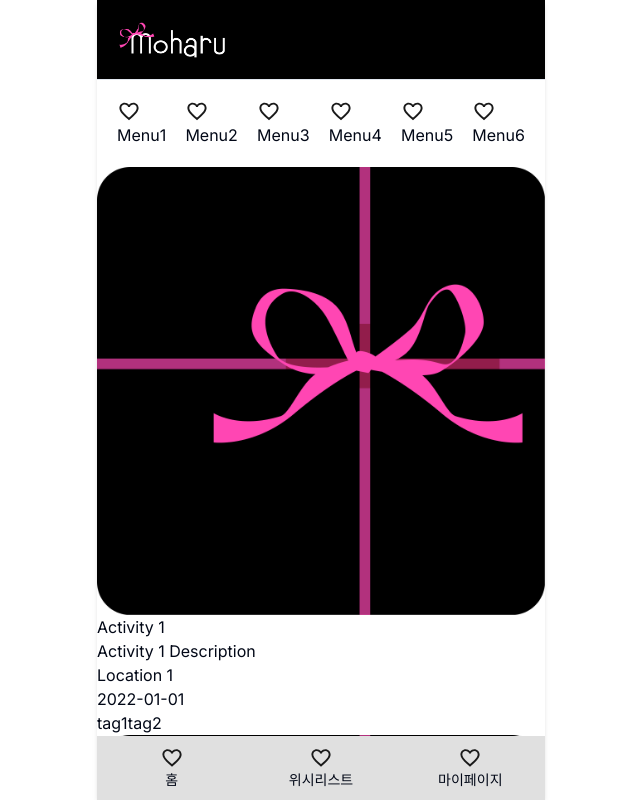
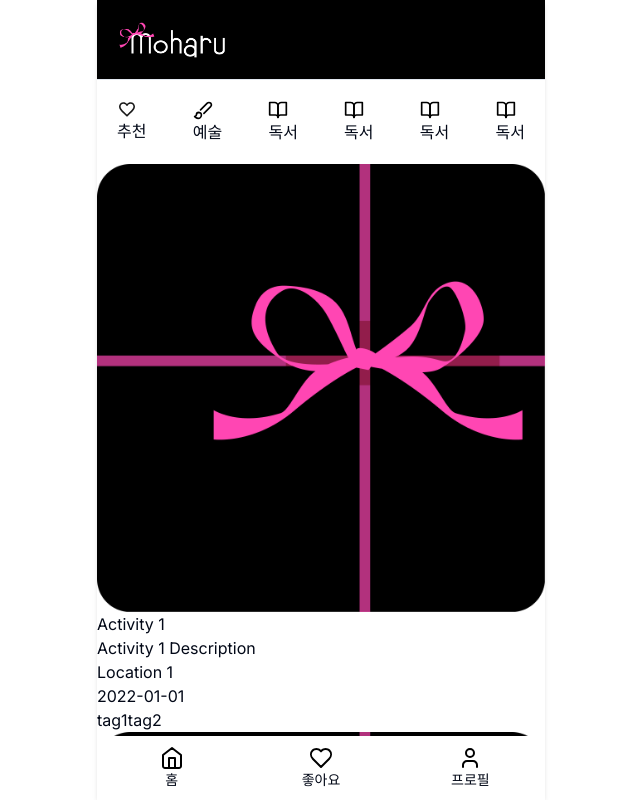
Before and after one commit to poten-moharu/moharu-frontend, a Next.js app: page / in a window 1280 px wide. Shown: the whole page, without its empty margins (319-959 px from the left). Built offline with nearby package versions, Linux system fonts and the light colour scheme.

Commit message:
* 하단 네비게이션바 아이콘 불러오는 방식 refactoring * 하단 네비게이션바 선택시 pink color selected 효과 시도했지만 완성 못함 * cateogry bar 작업

```diff
--- a/next.config.mjs
+++ b/next.config.mjs
@@ -1,9 +1,18 @@
+
 /** @type {import('next').NextConfig} */
 const nextConfig = {
   images: {
     // TODO: 임시 image url 를 불러오기 위한 설정
     domains: ['secure.meetupstatic.com'],
   },
+  webpack: (config) => {
+    config.module.rules.push({
+      test: /\.svg$/,
+      use: ['@svgr/webpack'],
+    });
+
+    return config;
+  },
 };
 
 export default nextConfig;
--- a/package.json
+++ b/package.json
@@ -21,6 +21,7 @@
   },
   "devDependencies": {
     "@eslint/js": "^9.2.0",
+    "@svgr/webpack": "^8.1.0",
     "@types/node": "^20",
     "@types/react": "^18",
     "@types/react-dom": "^18",
--- a/public/data/categoryList.json
+++ b/public/data/categoryList.json
@@ -1,38 +1,38 @@
 [
   {
     "categoryId": "01",
-    "name": "Menu1",
+    "name": "추천",
     "description": "Category 1 Description",
     "icon": "wishlist"
   },
   {
     "categoryId": "02",
-    "name": "Menu2",
+    "name": "예술",
     "description": "Category 2 Description",
-    "icon": "wishlist"
+    "icon": "brush"
   },
   {
     "categoryId": "03",
-    "name": "Menu3",
+    "name": "독서",
     "description": "Category 3 Description",
-    "icon": "wishlist"
+    "icon": "book-open"
   },
   {
     "categoryId": "04",
-    "name": "Menu4",
+    "name": "독서",
     "description": "Category 4 Description",
-    "icon": "wishlist"
+    "icon": "book-open"
   },
   {
     "categoryId": "05",
-    "name": "Menu5",
+    "name": "독서",
     "description": "Category 5 Description",
-    "icon": "wishlist"
+    "icon": "book-open"
   },
   {
     "categoryId": "06",
-    "name": "Menu6",
+    "name": "독서",
     "description": "Category 6 Description",
-    "icon": "wishlist"
+    "icon": "book-open"
   }
 ]
--- a/src/app/(with-navigation)/_components/navigation-bar/navigation-bar.tsx
+++ b/src/app/(with-navigation)/_components/navigation-bar/navigation-bar.tsx
@@ -1,26 +1,26 @@
-import Image from 'next/image';
 import MobileNavigationLink from './navigation-link';
 
 const mobileNavigationList = [
   {
     href: '/',
-    icon: <Image src="/images/icons/wishlist.svg" fill alt="home" />,
+    icon: 'home',
     text: '홈',
   },
   {
     href: '/wish-list',
-    icon: <Image src="/images/icons/wishlist.svg" fill alt="wish-list" />,
-    text: '위시리스트',
+    icon: 'heart',
+    text: '좋아요',
   },
   {
     href: '/my-page',
-    icon: <Image src="/images/icons/wishlist.svg" fill alt="my page" />,
-    text: '마이페이지',
+    icon: 'user',
+    text: '프로필',
   },
 ];
 
+// TODO: selectedMenu 처리 필요 pink/600
 const NavigationBar = () => (
-  <nav className="sticky bottom-0 left-0 grid h-16 w-full flex-none grid-cols-3 bg-gray-100">
+  <nav className="sticky bottom-0 left-0 grid h-16 w-full flex-none grid-cols-3">
     {mobileNavigationList.map(({ href, icon, text }) => (
       <MobileNavigationLink key={text} href={href} icon={icon} text={text} />
     ))}
--- a/src/app/(with-navigation)/_components/navigation-bar/navigation-link.tsx
+++ b/src/app/(with-navigation)/_components/navigation-bar/navigation-link.tsx
@@ -1,3 +1,4 @@
+import Image from 'next/image';
 import Link from 'next/link';
 import { ReactNode } from 'react';
 
@@ -14,7 +15,14 @@ const NavigationLink = ({
     href={href}
     className="col-span-1 flex h-full flex-col items-center justify-center"
   >
-    <div className="relative h-6 w-6">{icon}</div>
+    <div className="relative h-6 w-6">
+      <Image
+        src={`/images/icons/${icon}.svg`}
+        alt={text}
+        width={24}
+        height={24}
+      />
+    </div>
     <span className="text-sm">{text}</span>
   </Link>
 );
--- a/src/app/(without-navigation)/activities/[activityId]/_component/reservation-button.tsx
+++ b/src/app/(without-navigation)/activities/[activityId]/_component/reservation-button.tsx
@@ -15,7 +15,7 @@ const ReservationButton: React.FC<ReservationButtonProps> = ({
   return (
     <Button
       onClick={() => router.push(`/activities/${activityId}/reservation`)}
-      className="mt-auto w-full"
+      className="sticky bottom-0 left-0 mt-auto w-full"
     >
       예약하기
     </Button>
--- a/src/app/_components/category-bar/category-bar.tsx
+++ b/src/app/_components/category-bar/category-bar.tsx
@@ -13,8 +13,8 @@ const CategoryBar: React.FC<CategoryBarProps> = ({ categoryList }) => {
           <Image
             src={`/images/icons/${category.icon}.svg`}
             alt={category.name}
-            width={24}
-            height={24}
+            width={20}
+            height={20}
           />
           <p>{category.name}</p>
         </div>
```
Also changed, not shown: 1 other file (tests, documents, lock files or other folders).
